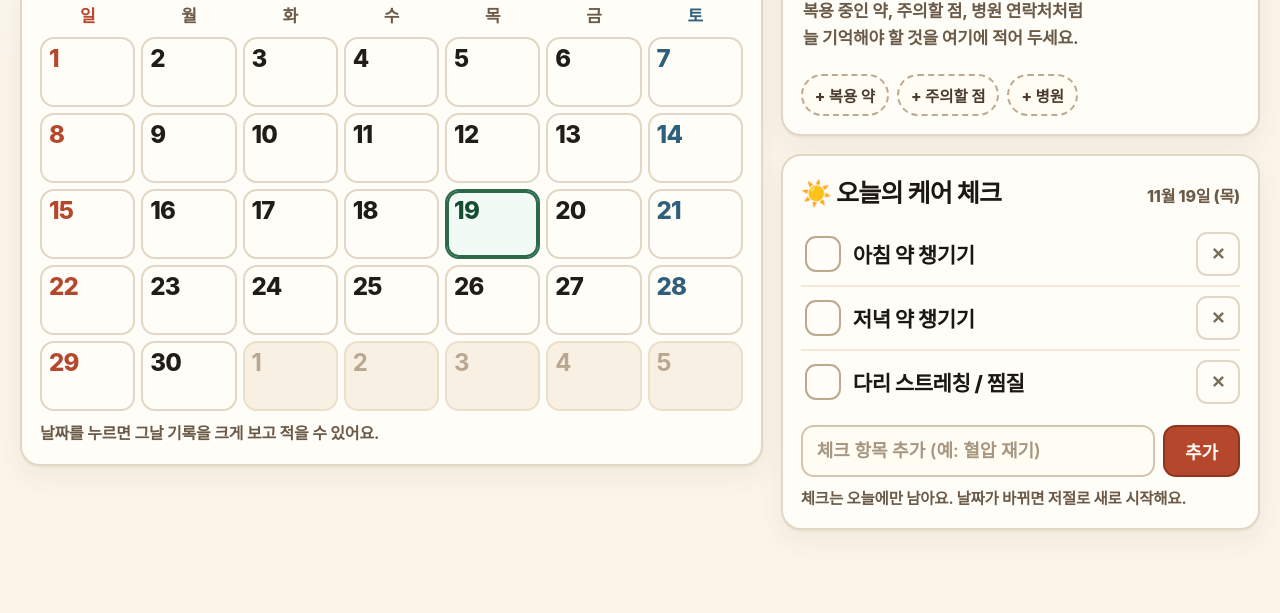
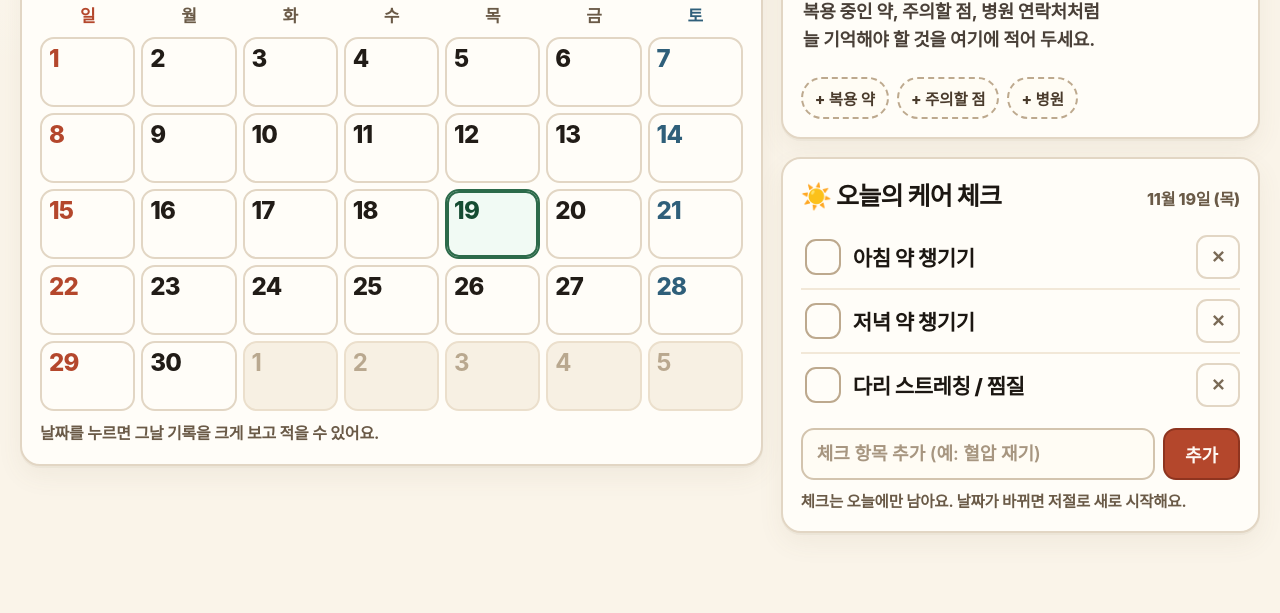
Before and after one commit to Maruwow-cell/-, a plain HTML site: page care.html in a window 1280 px wide. Shown: the part 187-800 px from the top of the page. Drawn offline with Linux system fonts and the light colour scheme; no server answers.

Commit message:
용우네 대시보드 배포

```diff
--- a/care.html
+++ b/care.html
@@ -208,7 +208,7 @@
   .pin-text::placeholder{ color:#A79680; font-weight:600; }
 
   .empty{
-    padding:10px 2px; font-size:17px; font-weight:700; color:var(--ink-3); line-height:1.6;
+    padding:10px 2px; font-size:18px; font-weight:700; color:#4A4038; line-height:1.6;
   }
   .quick-add{ display:flex; flex-wrap:wrap; gap:8px; margin-top:12px; }
   .quick-add button{
```
